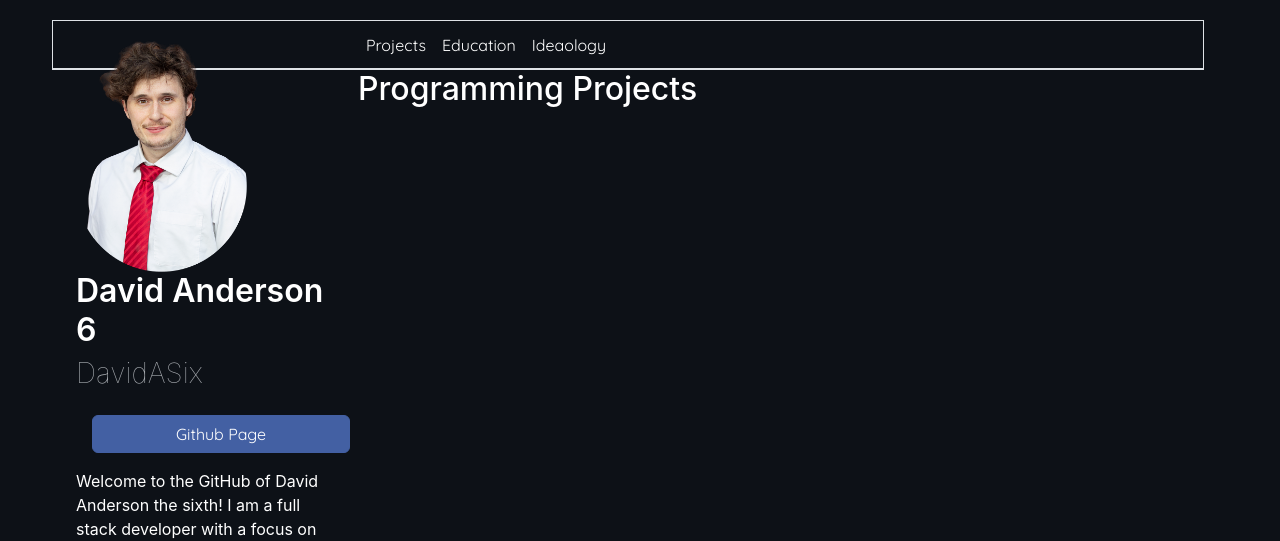
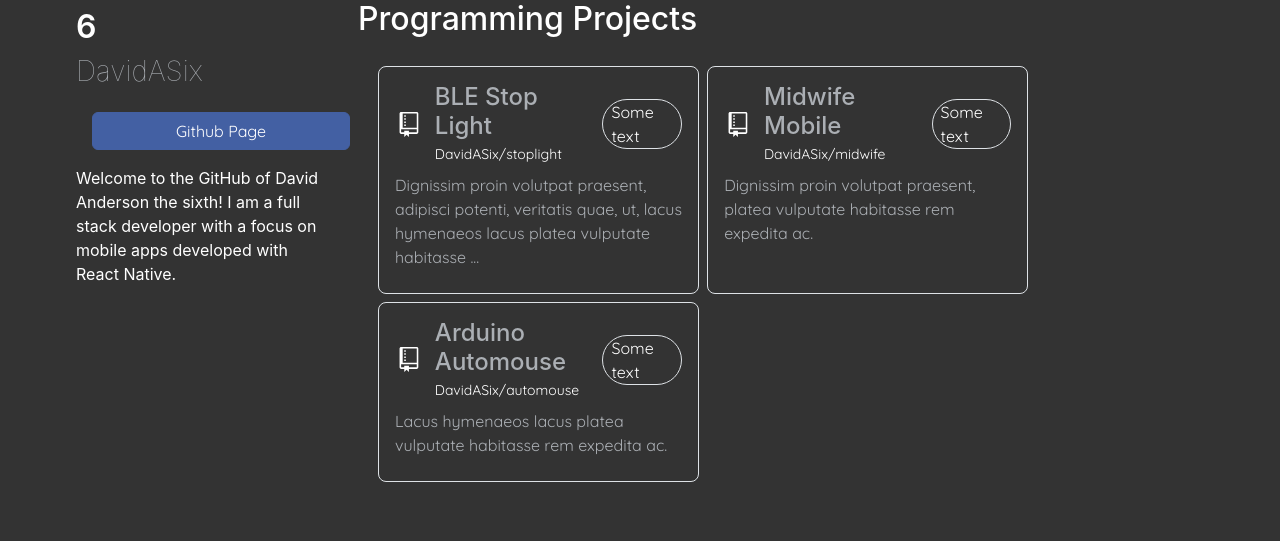
Before and after one commit to DavidASix/davidasix.com, a Next.js app: page / in a window 1280 px wide. Shown: the part 850-1391 px from the top of the page. Built offline with nearby package versions, Linux system fonts and the light colour scheme; a web font is replaced by a local one.

Commit message:
Reworked Github Cards

```diff
--- /dev/null
+++ b/src/components/GithubCard/index.js
@@ -0,0 +1,42 @@
+import { GoRepo } from "react-icons/go";
+
+import cs from "src/styles/common.module.css";
+
+const s = {
+  cardContainer: {
+    minHeight: 150
+  },
+  card: {
+    borderWidth: 1
+  }
+}
+
+export default function GithubCard({ project }) {
+  return (
+    <div className={`col-md-5 col-12 p-1 ${s.cardContainer}`}>
+      <div className={`rounded-2 h-100 w-100 d-flex flex-column p-3 ${cs.muted} ${s.card} border rounded-3`}>
+        <div className={`row align-items-center position-relative ${cs.muted}`}>
+            <GoRepo size={25} className={`col-2`} />
+            <div className={`col-6 p-0`}>
+              <h4 className={`text-no-wrap text-bold ${cs.githubText} ${cs.muted} m-0`}>
+                  {project.title}
+              </h4>
+              <small className={`m-0`}>
+                DavidASix/{project.slug}
+              </small>
+            </div>
+            <div className={`col-4 align-items-start`}>
+              <div className={`border rounded-pill px-2`}>
+                <span>
+                  Some text
+                </span>
+              </div>
+            </div>
+        </div>
+        <span className={`py-2 text-wrap ${cs.muted}`}>
+            {project.description.length > 125 ? project.description.substring(0, 122) + '...' : project.description}
+        </span>
+      </div>
+    </div>
+  );
+};
--- a/src/pages/index.js
+++ b/src/pages/index.js
@@ -2,6 +2,7 @@ import Head from 'next/head';
 import s from "src/pages/home.module.css";
 import cs from "src/styles/common.module.css";
 import NavigationLayout from 'src/components/NavigationLayout/';
+import GithubCard from "src/components/GithubCard/"
 
 import Github from "public/images/icons/github.svg";
 import Instagram from "public/images/icons/instagram.svg";
@@ -47,26 +48,29 @@ const SocialLink = ({social}) => {
 }
 
 async function getProgrammingProjects() {
-  return {
-    stoplight: {
+  return  [
+    {
+      slug: "stoplight",
       icon: "123",
       title: "BLE Stop Light",
       description: "Dignissim proin volutpat praesent, adipisci potenti, veritatis quae, ut, lacus hymenaeos lacus platea vulputate habitasse rem expedita ac.",
       language: "C++, React-Native"
     },
-    midwife: {
+    {
+      slug: "midwife",
       icon: "123",
       title: "Midwife Mobile",
       description: "Dignissim proin volutpat praesent, platea vulputate habitasse rem expedita ac.",
       language: "React-Native"
     },
-    automouse: {
+    {
+      slug: "automouse",
       icon: "123",
       title: "Arduino Automouse",
       description: "Lacus hymenaeos lacus platea vulputate habitasse rem expedita ac.",
       language: "C++"
     }
-  };
+  ];
 }
 
 export const getServerSideProps = async () => {
@@ -121,7 +125,7 @@ export default function Home({projects}) {
           <GithubWave preserveAspectRatio="none" className={`position-absolute ${s.githubWave}`} />
         </section>
 
-        <section className={`d-flex justify-content-center align-items-start ${s.section} ${s.lastSection} ${s.githubSection}`}>
+        <section className={`d-flex justify-content-center align-items-start ${cs.maxSection} ${s.githubSection}`}>
           <div className={`row ${s.sectionContent}`}>
 
             <div className={`row border-bottom ${cs.center} position-relative`} style={{minHeight: 50}}>
@@ -135,8 +139,8 @@ export default function Home({projects}) {
             </div>
 
             <div className={`row`}>
-              <div className={`col-3`} style={{marginTop: -30}}>
-                <div className={`${s.githubHeadshotContainer}`}>
+              <div className={`col-md-3 col-12`} style={{marginTop: -30}}>
+                <div className={` ${s.githubHeadshotContainer} d-md-none d-block`}>
                   <img
                     src="/images/headshot.png"
                     alt="A headshot of David wearing a white collared shirt and a red tie."
@@ -152,11 +156,12 @@ export default function Home({projects}) {
                   Welcome to the GitHub of David Anderson the sixth! I am a full stack developer with a focus on mobile apps developed with React Native.
                 </span>
               </div>
-              <div className={`col-9 align-items-center justify-content-start`}>
+              <div className={`col-md-9 col-12 align-items-center justify-content-start`}>
                 <div className={`row`}>
                   <h2 className={`${cs.githubText}`}>Programming Projects</h2>
                 </div>
                 <div className={`row m-3 justify-content-start`}>
+                  {projects.map((project, i) => <GithubCard project={project} />)}
                 </div>
               </div>
             </div>
```
Also changed, not shown: src/components/GithubCard.js/index.js (deleted, +0 -53 lines).
